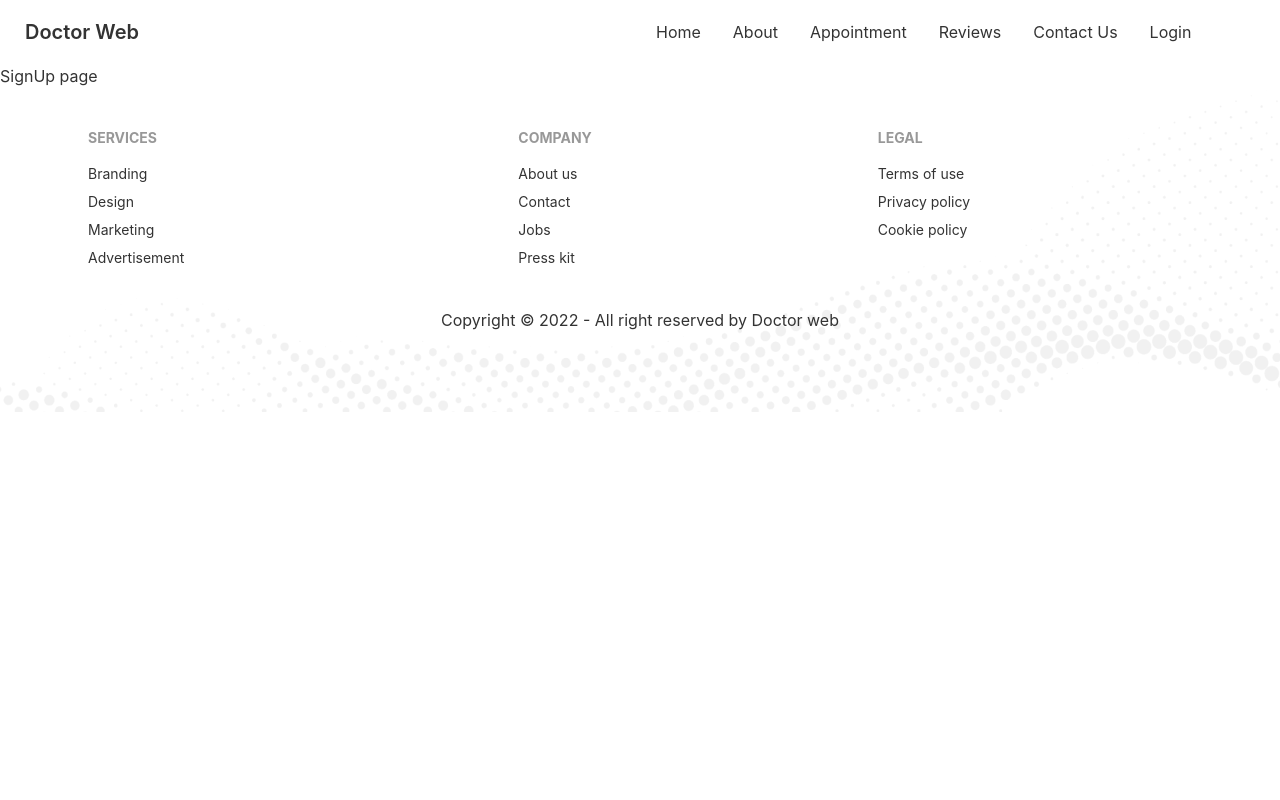
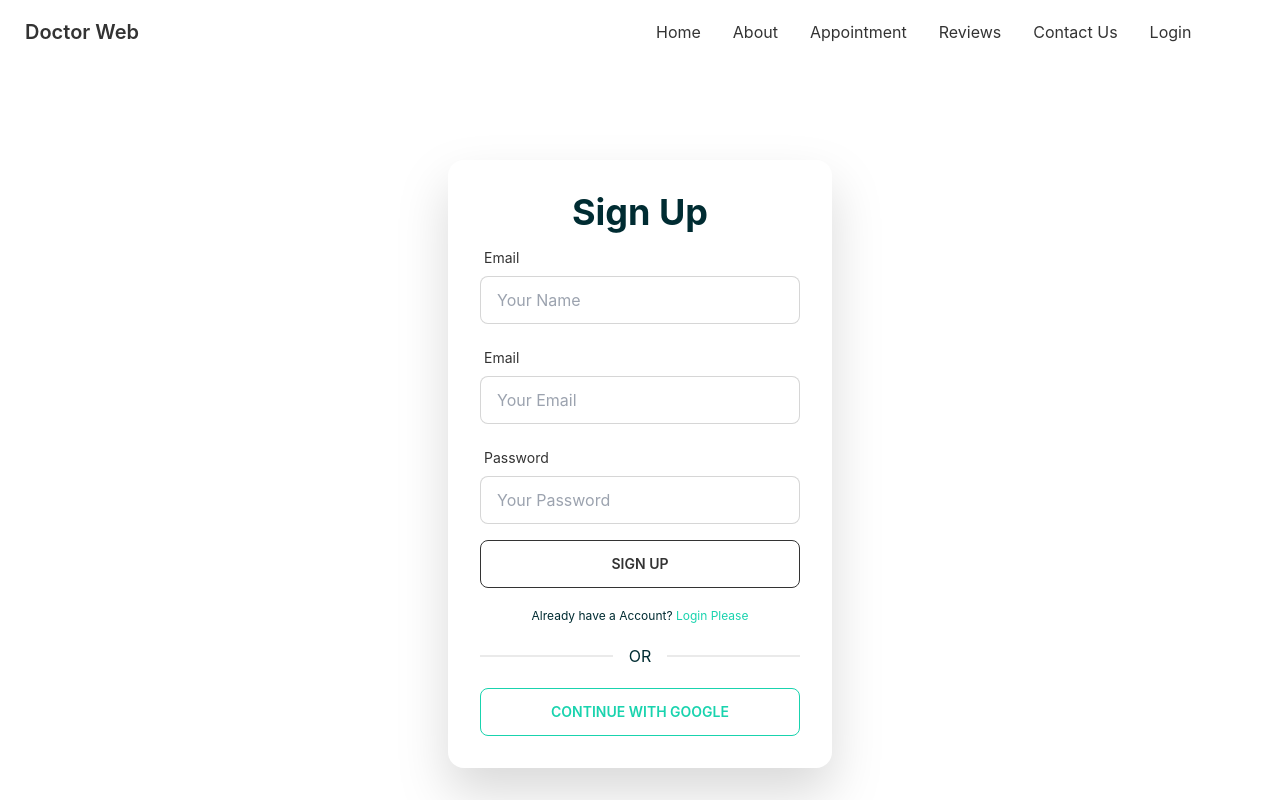
Before and after one commit to ImranHossain5722/doctor-web, a React (Create React App) app: page /signup in a window 1280 px wide. Shown: the top 800 px of the page. Built offline with nearby package versions, Linux system fonts and the light colour scheme; no server answers.

Commit message:
buuld sign up page form

```diff
--- a/package.json
+++ b/package.json
@@ -13,6 +13,7 @@
     "react-day-picker": "^8.0.4",
     "react-dom": "^18.1.0",
     "react-firebase-hooks": "^5.0.3",
+    "react-hook-form": "^7.31.1",
     "react-router-dom": "^6.3.0",
     "react-scripts": "5.0.1",
     "web-vitals": "^2.1.4"
--- a/src/Pages/Login/Login.js
+++ b/src/Pages/Login/Login.js
@@ -1,23 +1,128 @@
 import React from "react";
 import auth from "../../firebase.init";
-import { useSignInWithGoogle} from 'react-firebase-hooks/auth';
+import { useSignInWithGoogle,useSignInWithEmailAndPassword  } from "react-firebase-hooks/auth";
+import { useForm } from "react-hook-form";
+import Loading from "../../Shared/Lodaing/Loading";
+import { Link } from "react-router-dom";
+
 
 const Login = () => {
+  const [signInWithGoogle, googleUser, googleLoading, googleError] = useSignInWithGoogle(auth);
+  const [signInWithEmailAndPassword, user, loading, error] = useSignInWithEmailAndPassword(auth);
 
-    const [signInWithGoogle, user, loading, error] = useSignInWithGoogle(auth);
-    if (user){
+  const {
+    register,
+    handleSubmit,
+    watch,
+    formState: { errors },
+  } = useForm();
 
-        console.log(user);
+
+  const onSubmit = (data) => {
+    console.log(data);
+
+    signInWithEmailAndPassword(data.email, data.password)
+  };
+
+ if(loading || googleLoading ){
+   return <Loading/>
+
     }
+
+    let loginError
+
+   if (error || googleError ){
+        loginError = <p className='text-red-500'>{error?.message || googleError?.message}</p>
+
+   }
+  if (googleUser) {
+    console.log(user);
+  }
   return (
     <div className=" flex h-screen justify-center items-center">
       <div className="card w-96 bg-white text-primary-content drop-shadow-2xl">
         <div class="card-body">
           <h2 className="text-center font-bold text-4xl">Login</h2>
-          <p>If a dog chews shoes whose shoes does he choose?</p>
+          <form onSubmit={handleSubmit(onSubmit)}>
+            <div class="form-control w-full max-w-xs">
+              <label class="label">
+                <span class="label-text">Email</span>
+              </label>
+              <input
+                type="email"
+                placeholder="Your Email"
+                class="input input-bordered w-full max-w-xs"
+                {...register("email", {
+                  required: {
+                    value: true,
+                    message: "Email is Required",
+                  },
 
+                  pattern: {
+                    value: /[A-Za-z]{3}/,
+                    message: "Provide Valid Email",
+                  },
+                })}
+              />
+              <label class="label">
+                {errors.email?.type === "required" && (
+                  <span class="label-text-alt text-red-400">
+                    {errors.email.message}
+                  </span>
+                )}
+
+                {errors.email?.type === "pattern" && (
+                  <span class="label-text-alt text-red-400">
+                    {errors.email.message}
+                  </span>
+                )}
+              </label>
+
+              <label class="label">
+                <span class="label-text">Password</span>
+              </label>
+
+              <input
+                type="password"
+                placeholder="Your Password"
+                class="input input-bordered w-full max-w-xs"
+                {...register("password", {
+                  required: {
+                    value: true,
+                    message: "Password is Required",
+                  },
+                   minLength:{
+                    value: 6,
+                    message: "Must be 6 characters or longer",
+                  }
+                })}
+              />
+              <label class="label">
+                {errors.password?.type === "required" && (
+                  <span class="label-text-alt text-red-400">
+                    {errors.password.message}
+                  </span>
+                )}
+
+                {errors.password?.type === "minLength" && (
+                  <span class="label-text-alt text-red-400">
+                    {errors.password.message}
+                  </span>
+                )}
+              </label>
+            </div>
+            {loginError}
+            <input className="btn btn-outline w-full max-w-xs " type="submit" value="Login" />
+          </form>
+           <p className="pt-3 text-xs text-center">New to Doctors Web <Link className="text-secondary" to='/signUp'>Create New Account</Link> </p>
           <div className="divider">OR</div>
-          <button onClick={() => signInWithGoogle()} className="btn btn-outline btn-secondary">Continue With Google</button>
+          <button
+            onClick={() => signInWithGoogle()}
+            className="btn btn-outline btn-secondary"
+          >
+            Continue With Google
+          </button>
+
         </div>
       </div>
     </div>
--- a/src/Pages/SignUp/SignUp.js
+++ b/src/Pages/SignUp/SignUp.js
@@ -1,11 +1,174 @@
-import React from 'react';
+import React from "react";
+import auth from "../../firebase.init";
+import { useSignInWithGoogle,useSignInWithEmailAndPassword  } from "react-firebase-hooks/auth";
+import { useForm } from "react-hook-form";
+import Loading from "../../Shared/Lodaing/Loading";
+import { Link } from "react-router-dom";
+
 
 const SignUp = () => {
-    return (
-        <div>
-            SignUp page
+  const [signInWithGoogle, googleUser, googleLoading, googleError] =
+    useSignInWithGoogle(auth);
+  const [signInWithEmailAndPassword, user, loading, error] =
+    useSignInWithEmailAndPassword(auth);
+
+  const {
+    register,
+    handleSubmit,
+    watch,
+    formState: { errors },
+  } = useForm();
+
+  const onSubmit = (data) => {
+    console.log(data);
+
+    signInWithEmailAndPassword(data.email, data.password);
+  };
+
+  if (loading || googleLoading) {
+    return <Loading />;
+  }
+
+  let loginError;
+
+  if (error || googleError) {
+    loginError = (
+      <p className="text-red-500">{error?.message || googleError?.message}</p>
+    );
+  }
+  if (googleUser) {
+    console.log(user);
+  }
+  return (
+    <div className=" flex h-screen justify-center items-center">
+      <div className="card w-96 bg-white text-primary-content drop-shadow-2xl">
+        <div class="card-body">
+          <h2 className="text-center font-bold text-4xl">Sign Up</h2>
+          <form onSubmit={handleSubmit(onSubmit)}>
+            <div class="form-control w-full max-w-xs">
+            {/* for Name field */}
+              <label class="label">
+                <span class="label-text">Email</span>
+              </label>
+              <input
+                type="text"
+                placeholder="Your Name"
+                class="input input-bordered w-full max-w-xs"
+                {...register("email", {
+                  required: {
+                    value: true,
+                    message: "Email is Required",
+                  },
+
+                  pattern: {
+                    value: /[A-Za-z]{3}/,
+                    message: "Provide Valid Email",
+                  },
+                })}
+              />
+              <label class="label">
+                {errors.email?.type === "required" && (
+                  <span class="label-text-alt text-red-400">
+                    {errors.email.message}
+                  </span>
+                )}
+
+                {errors.email?.type === "pattern" && (
+                  <span class="label-text-alt text-red-400">
+                    {errors.email.message}
+                  </span>
+                )}
+              </label>
+              {/* for email */}
+              <label class="label">
+                <span class="label-text">Email</span>
+              </label>
+              <input
+                type="email"
+                placeholder="Your Email"
+                class="input input-bordered w-full max-w-xs"
+                {...register("email", {
+                  required: {
+                    value: true,
+                    message: "Email is Required",
+                  },
+
+                  pattern: {
+                    value: /[A-Za-z]{3}/,
+                    message: "Provide Valid Email",
+                  },
+                })}
+              />
+              <label class="label">
+                {errors.email?.type === "required" && (
+                  <span class="label-text-alt text-red-400">
+                    {errors.email.message}
+                  </span>
+                )}
+
+                {errors.email?.type === "pattern" && (
+                  <span class="label-text-alt text-red-400">
+                    {errors.email.message}
+                  </span>
+                )}
+              </label>
+                {/* for password */}
+              <label class="label">
+                <span class="label-text">Password</span>
+              </label>
+
+              <input
+                type="password"
+                placeholder="Your Password"
+                class="input input-bordered w-full max-w-xs"
+                {...register("password", {
+                  required: {
+                    value: true,
+                    message: "Password is Required",
+                  },
+                  minLength: {
+                    value: 6,
+                    message: "Must be 6 characters or longer",
+                  },
+                })}
+              />
+              <label class="label">
+                {errors.password?.type === "required" && (
+                  <span class="label-text-alt text-red-400">
+                    {errors.password.message}
+                  </span>
+                )}
+
+                {errors.password?.type === "minLength" && (
+                  <span class="label-text-alt text-red-400">
+                    {errors.password.message}
+                  </span>
+                )}
+              </label>
+            </div>
+            {loginError}
+            <input
+              className="btn btn-outline w-full max-w-xs "
+              type="submit"
+              value="Sign Up"
+            />
+          </form>
+          <p className="pt-3 text-xs text-center">
+          Already have a Account? <Link className="text-secondary" to="/login">
+              Login Please
+            </Link>
+          </p>
+          <div className="divider">OR</div>
+          <button
+            onClick={() => signInWithGoogle()}
+            className="btn btn-outline btn-secondary"
+          >
+            Continue With Google
+          </button>
         </div>
-    );
+      </div>
+    </div>
+  );
 };
 
 export default SignUp;
--- /dev/null
+++ b/src/Shared/Lodaing/Loading.js
@@ -0,0 +1,11 @@
+import React from 'react';
+
+const Loading = () => {
+    return (
+        <div className='h-screen flex justify-center items-center'>
+            <button class="btn btn-square loading"></button>
+        </div>
+    );
+};
+
+export default Loading;
```
Also changed, not shown: 1 other file (tests, documents, lock files or other folders).
